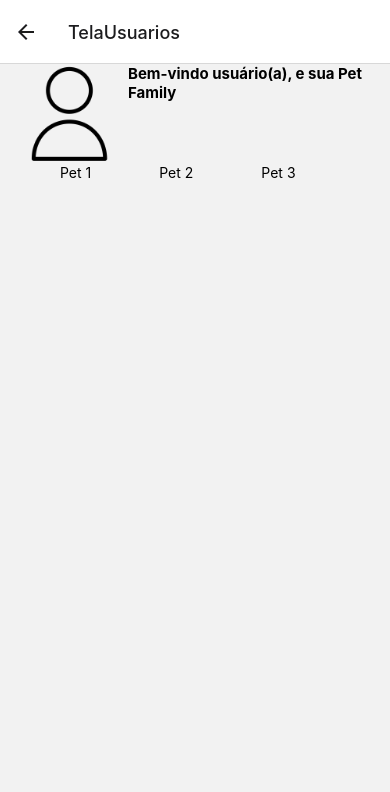
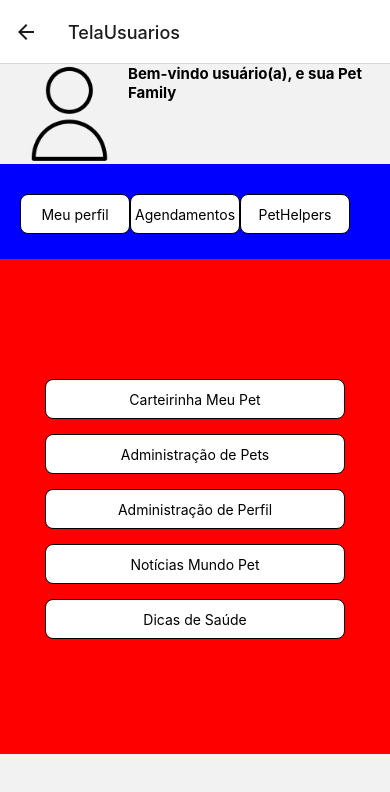
Before and after one commit to AntonioHannon24/App-Pet-Facil01, a React Native app: screen /TelaUsuarios in a window 390 px wide. Shown: the top 792 px of the page. Built offline with nearby package versions, Linux system fonts and the light colour scheme.

Commit message:
Atualização na tela de Usuários

```diff
--- a/src/Componentes/Estilos.js
+++ b/src/Componentes/Estilos.js
@@ -48,8 +48,8 @@ export const ButtonContainerForm = styled.TouchableOpacity`
 
 export const ButtonText = styled.Text`
     color:${props => props.theme.color};
-    font-size:16px;
-    padding-horizontal:40px;
+    font-size:14px;
+    padding-top: 1px;
 
 `;
 
--- a/src/Componentes/mainComponents/main_clientes/Style.js
+++ b/src/Componentes/mainComponents/main_clientes/Style.js
@@ -25,11 +25,28 @@ export const WelcomeText = styled.Text`
 `;
 
 export const PetContainer = styled.View`
-    flex-direction: row;
+    flex: 1;
 `;
 
 export const PetText = styled.Text`
-    margin-right: 8px;
-    margin-left: 60px;
+    //margin-right: 8px;
+    //margin-left: 60px;
 
 `;
+
+export const ButtonsContainer = styled.View`
+    padding:20px;
+    background-color:blue;
+    flex-direction: row;
+    align-items:center;
+    display: flex;
+`;
+
+export const ButtonsContainer2 = styled.View`
+    padding:110px;
+    background-color:red;
+    flex-direction: column;
+    align-items:center;
+    display: flex;
+    margin-bottom: 50px;
+`;
--- a/src/Componentes/mainComponents/main_clientes/index.js
+++ b/src/Componentes/mainComponents/main_clientes/index.js
@@ -1,21 +1,52 @@
 import React from 'react';
 
-import {ContainerMain, IconLogin, TextContainer, WelcomeText, PetContainer, PetText} from "./Style";
+import {ContainerMain, IconLogin, TextContainer, WelcomeText, PetContainer, PetText, ButtonsContainer, ButtonsContainer2} from "./Style";
+import { ButtonContainer, ButtonText } from "../../Estilos.js"
+
+
+const width = "110px";
 
 const TelaUser = () => {
-  const pets = ["Pet 1", "Pet 2", "Pet 3"]; // array com informações dos pets
+  //const pets = ["Pet 1", "Pet 2", "Pet 3"]; // array com informações dos pets
 
   return (
     <ContainerMain>
+
       <TextContainer>
         <IconLogin source={require('../img/profile.png')} />
         <WelcomeText>Bem-vindo usuário(a), e sua Pet Family</WelcomeText>
       </TextContainer>
-      <PetContainer>
-        {pets.map((pet, index) => (
-          <PetText key={index}>{pet}</PetText>
-        ))}
-      </PetContainer>
+
+      <ButtonsContainer>
+          <ButtonContainer width={width}>
+            <ButtonText >Meu perfil</ButtonText>
+          </ButtonContainer>
+          <ButtonContainer width={width}>
+            <ButtonText >Agendamentos</ButtonText>
+          </ButtonContainer>
+          <ButtonContainer width={width}>
+            <ButtonText >PetHelpers</ButtonText>
+          </ButtonContainer>
+      </ButtonsContainer>
+
+      <ButtonsContainer2>
+          <ButtonContainer width={"300px"}>
+            <ButtonText >Carteirinha Meu Pet</ButtonText>
+          </ButtonContainer>
+          <ButtonContainer width={"300px"}>
+            <ButtonText >Administração de Pets</ButtonText>
+          </ButtonContainer>
+          <ButtonContainer width={"300px"}>
+            <ButtonText >Administração de Perfil</ButtonText>
+          </ButtonContainer>
+          <ButtonContainer width={"300px"}>
+            <ButtonText >Notícias Mundo Pet</ButtonText>
+          </ButtonContainer>
+          <ButtonContainer width={"300px"}>
+            <ButtonText >Dicas de Saúde</ButtonText>
+          </ButtonContainer>
+
+      </ButtonsContainer2>
     </ContainerMain>
   );
 };
```
